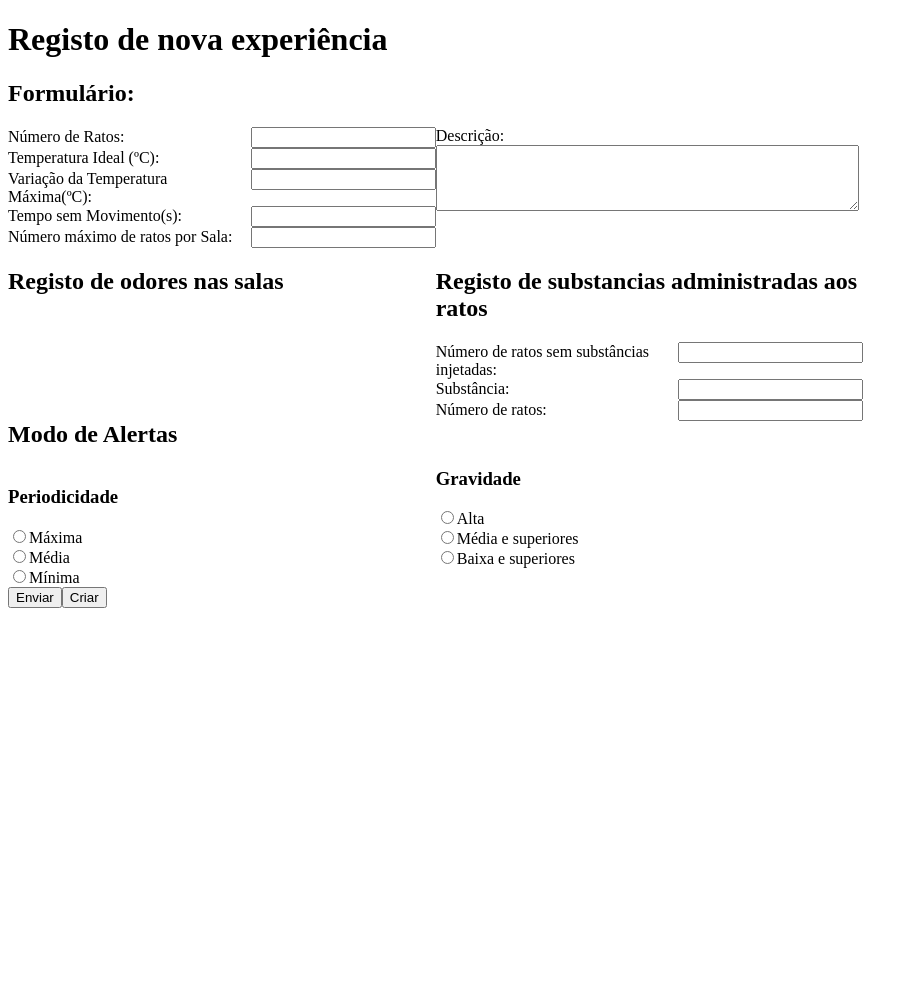
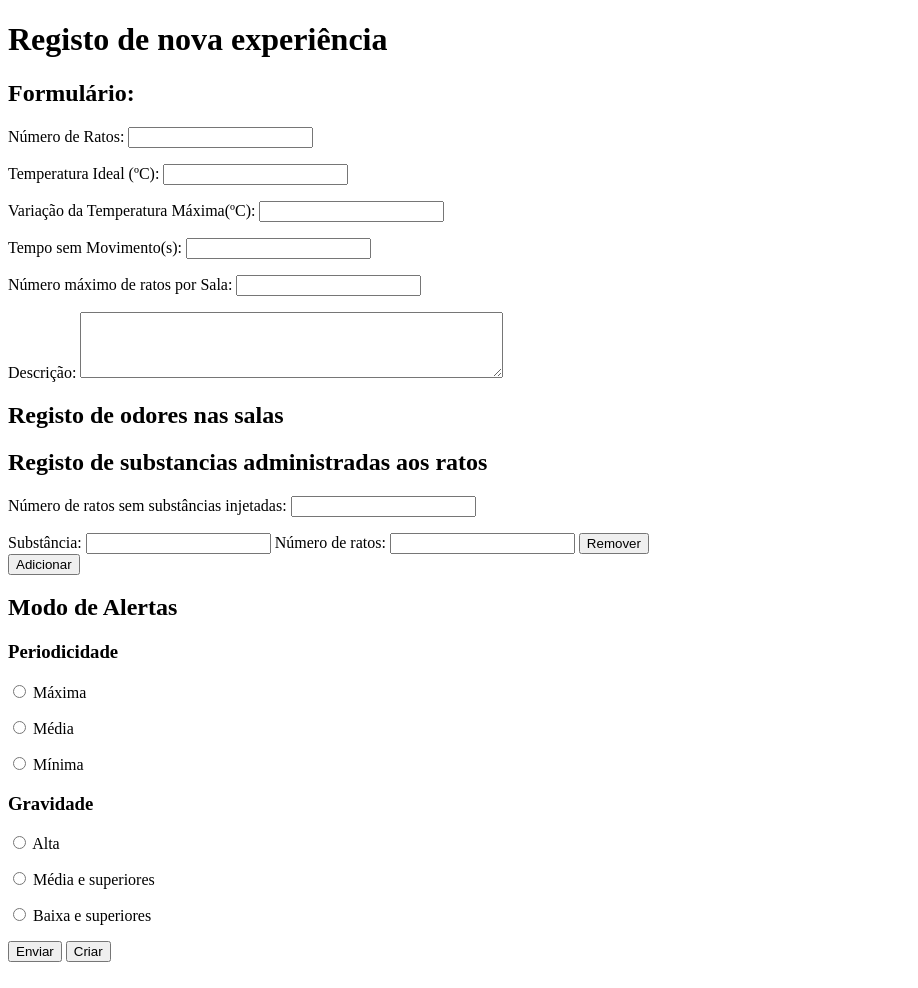
Before and after one commit to afarl-iscteiul/UIpisid2, a Django app: template UIpisid/monitratoslab/templates/monitratoslab/novaexperiencia.html in a window 1280 px wide. Shown: the whole page, without its empty margins (0-918 px from the left). Before the commit the page ends 608 px from the top, so only its background shows below. Run offline with Django 4.2, Linux system fonts and the light colour scheme; the template is opened without the code that fills it, so the values that code supplies are empty; some libraries are stand-ins or nearby versions.

Commit message:
criar exp

```diff
--- a/UIpisid/monitratoslab/templates/monitratoslab/novaexperiencia.html
+++ b/UIpisid/monitratoslab/templates/monitratoslab/novaexperiencia.html
@@ -3,35 +3,40 @@
 <head>
     <meta charset="UTF-8">
     <title>Registo de nova experiência</title>
-    <style>
-        form {
-            display: table;
-        }
 
-        p {
-            display: table-row;
-        }
+    <!--    <link rel="stylesheet" href="//maxcdn.bootstrapcdn.com/bootstrap/4.0.0/css/bootstrap.min.css">-->
+    <!--    <link rel="stylesheet" href="https://cdn.jsdelivr.net/npm/bootstrap-icons@1.3.0/font/bootstrap-icons.css">-->
+    <script src="//ajax.googleapis.com/ajax/libs/jquery/3.2.1/jquery.min.js"></script>
 
-        label {
-            display: table-cell;
-        }
+    <!--    <style>-->
+    <!--        form {-->
+    <!--            display: table;-->
+    <!--        }-->
 
-        input {
-            display: table-cell;
-        }
+    <!--        p {-->
+    <!--            display: table-row;-->
+    <!--        }-->
 
-        .column {
-            float: left;
-            width: 50%;
-        }
+    <!--        label {-->
+    <!--            display: table-cell;-->
+    <!--        }-->
 
-        /* Clear floats after the columns */
-        .row:after {
-            content: "";
-            display: table;
-            clear: both;
-        }
-    </style>
+    <!--        input {-->
+    <!--            display: table-cell;-->
+    <!--        }-->
+
+    <!--        .column {-->
+    <!--            float: left;-->
+    <!--            width: 50%;-->
+    <!--        }-->
+
+    <!--        /* Clear floats after the columns */-->
+    <!--        .row:after {-->
+    <!--            content: "";-->
+    <!--            display: table;-->
+    <!--            clear: both;-->
+    <!--        }-->
+    <!--    </style>-->
 </head>
 <body>
 
@@ -69,7 +74,7 @@
         </div>
     </div>
     <div>
-        <div class="column">
+        <div name="Registo de odores nas salas" class="column">
             <h2>Registo de odores nas salas</h2>
             {% for i in num_salas %}
             <label for="sala_{{ i }}">Sala {{ i }}:</label>
@@ -77,20 +82,24 @@
             <br>
             {% endfor %}
         </div>
-        <div class="column">
+        <div name="Registo de substancias administradas aos ratos" class="column">
             <h2>Registo de substancias administradas aos ratos</h2>
             <p>
                 <label for="ratossemsubstancias">Número de ratos sem substâncias injetadas:</label>
                 <input type="number" id="ratossemsubstancias" name="ratossemsubstancias" required>
             </p>
-            <p>
-                <label for="substancia">Substância:</label>
-                <input type="text" id="substancia" name="substancia" required>
-            </p>
-            <p>
-                <label for="numeroratossubstancia">Número de ratos:</label>
-                <input type="number" id="numeroratossubstancia" name="numeroratossubstancia" required>
-            </p>
+            <div>
+                <div id="linha">
+                    <label for="substancia2">Substância:</label>
+                    <input type="text" id="substancia2" name="substancia2" required>
+                    <label for="numeroratossubstancia2">Número de ratos:</label>
+                    <input type="number" id="numeroratossubstancia2" name="numeroratossubstancia2" required>
+                    <button id="DeleteRow" type="button">Remover</button>
+                </div>
+                <div id="newinput"></div>
+                <button id="rowAdder" type="button">Adicionar</button>
+            </div>
+
         </div>
     </div>
     <div class="row" name="modo de alertas">
@@ -111,7 +120,7 @@
                 <label for="minima">Mínima</label>
             </p>
         </div>
-        <div name="gravidade">
+        <div class="column" name="gravidade">
             <h3>Gravidade</h3>
             <p>
                 <input type="radio" id="grav_alta" name="grav_alta" value="grav_alta">
@@ -133,5 +142,36 @@
     <button type="submit">Enviar</button>
     <input type="submit" value="Criar">
 </form>
+<br>
+
+<!--<form>-->
+<!--    <div id="linha">-->
+<!--        <label for="substancia2">Substância:</label>-->
+<!--        <input type="text" id="substancia2" name="substancia2" required>-->
+<!--        <label for="numeroratossubstancia2">Número de ratos:</label>-->
+<!--        <input type="number" id="numeroratossubstancia2" name="numeroratossubstancia2" required>-->
+<!--        <button id="DeleteRow" type="button">Remover</button>-->
+<!--    </div>-->
+<!--    <div id="newinput"></div>-->
+<!--    <button id="rowAdder" type="button">Adicionar</button>-->
+<!--</form>-->
+
+
+<script type="text/javascript">
+    $("#rowAdder").click(function () {
+        newRowAdd =
+            '<div id="linha">' +
+            '<label for="substancia2">Substância: </label><input type="text" id="substancia2" name="substancia2" required>' +
+            '<label for="numeroratossubstancia2"> Número de ratos: </label><input type="number" id="numeroratossubstancia2" name="numeroratossubstancia2" required>' +
+            ' ' + '<button id="DeleteRow" type="button">Remover</button></div>';
+
+        $('#newinput').append(newRowAdd);
+    });
+
+    $("body").on("click", "#DeleteRow", function () {
+        $(this).parents("#linha").remove();
+    })
+</script>
+
 </body>
 </html>
```
